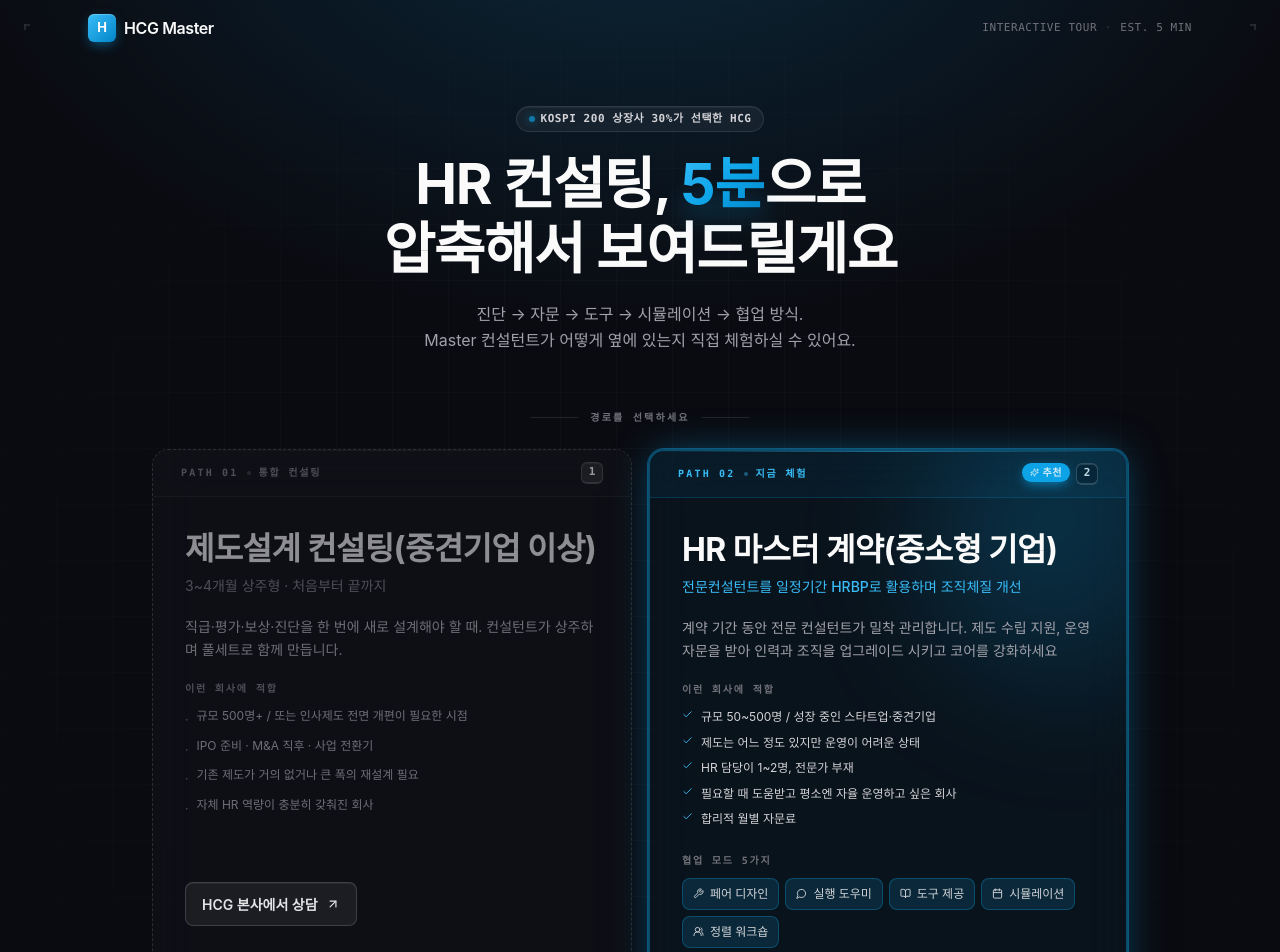
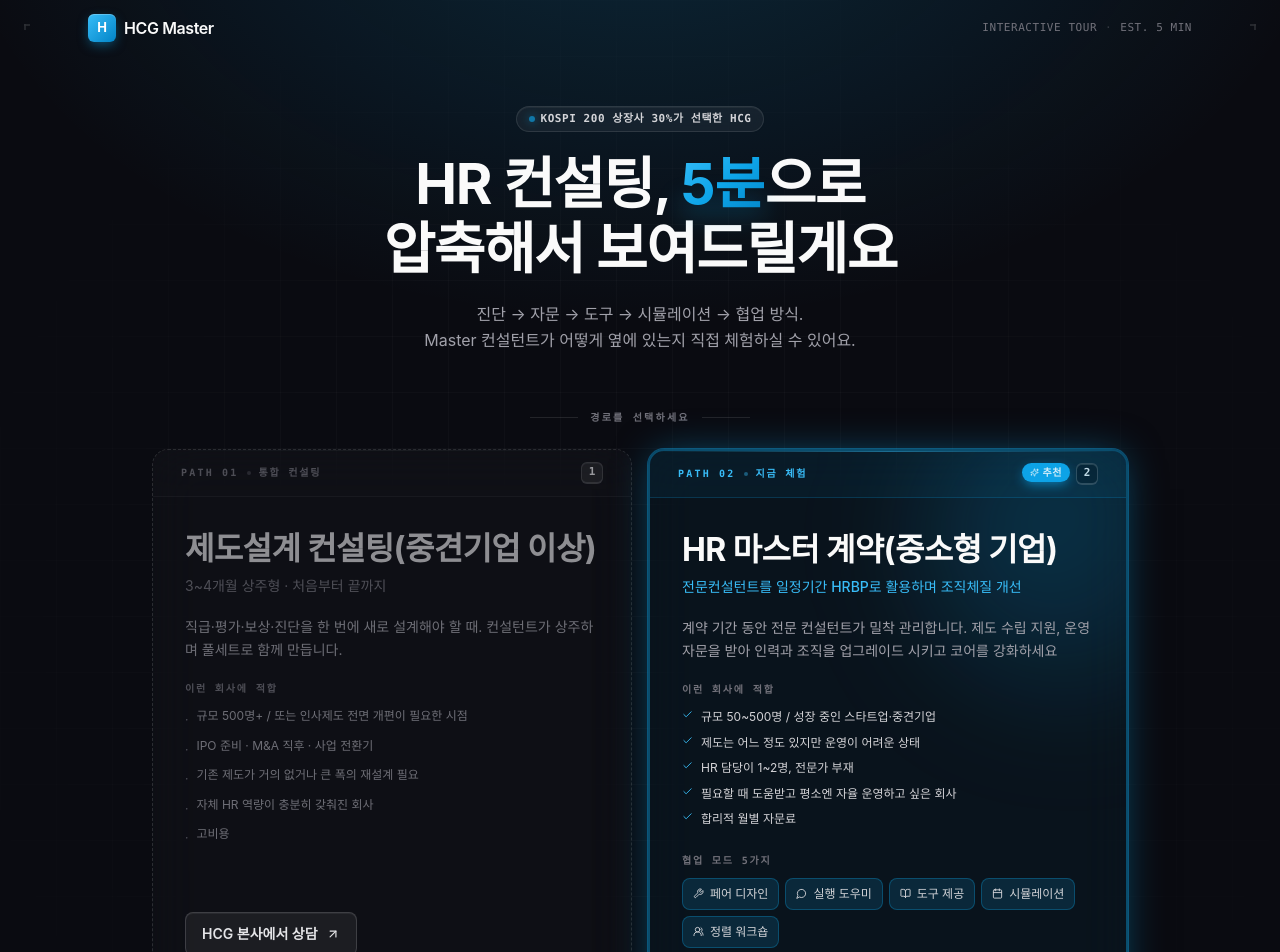
Before and after one commit to skyyoung2030-star/hradvisory, a React (Vite) app: page / in a window 1280 px wide. Shown: the top 952 px of the page. Built offline with nearby package versions, Linux system fonts and the light colour scheme; no server answers; a web font is replaced by a local one.

Commit message:
Updated Welcome.tsx

```diff
--- a/src/pages/Welcome.tsx
+++ b/src/pages/Welcome.tsx
@@ -187,6 +187,7 @@
               <FitRow text="IPO 준비 · M&A 직후 · 사업 전환기" />
               <FitRow text="기존 제도가 거의 없거나 큰 폭의 재설계 필요" />
               <FitRow text="자체 HR 역량이 충분히 갖춰진 회사" />
+                 <FitRow text="고비용" />
             </ul>
           </div>
         </div>
```
